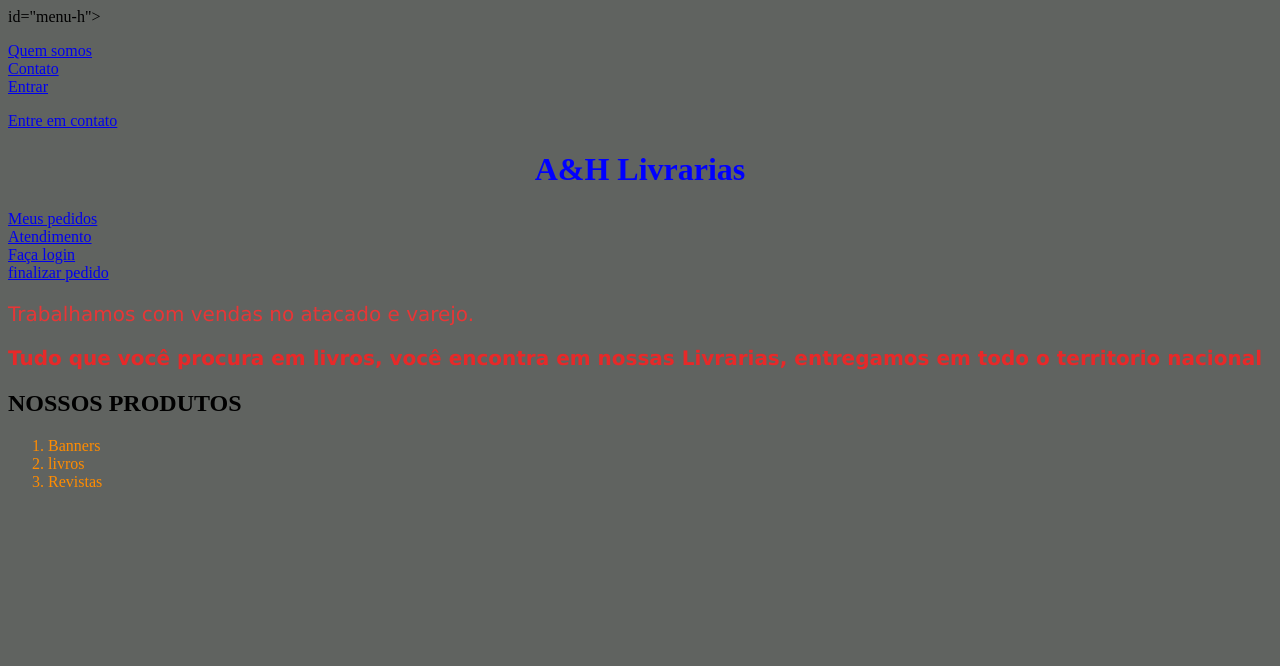
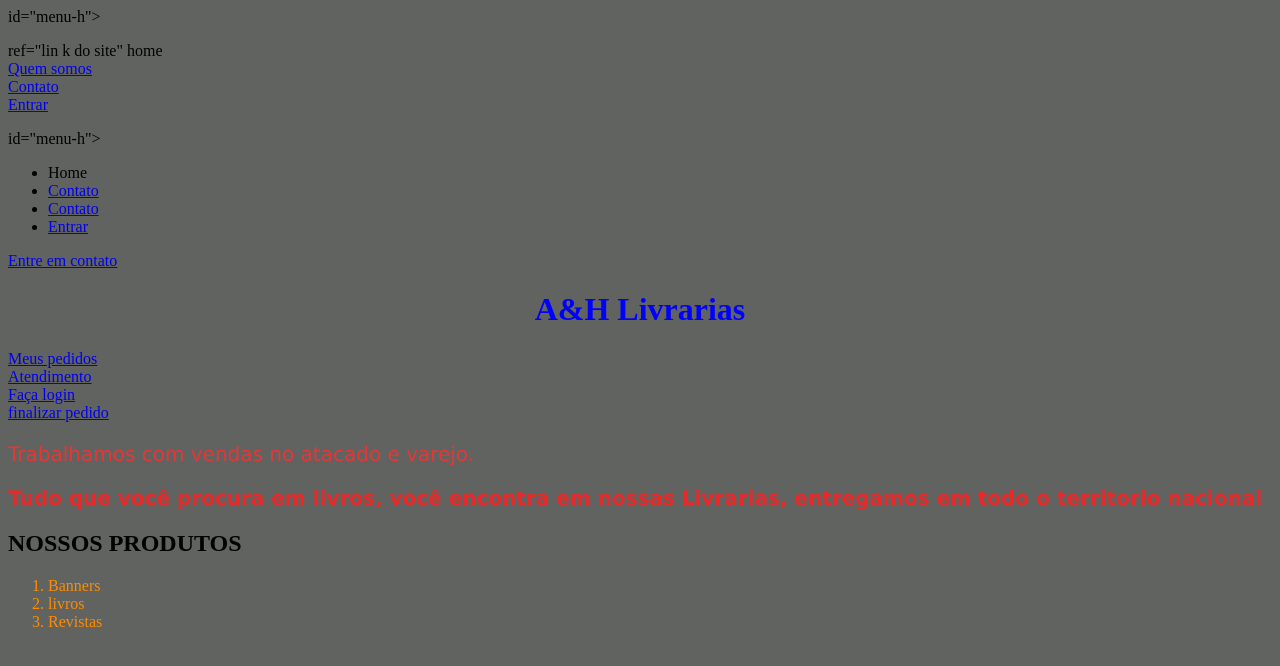
Before and after one commit to ayltonf/Praticasite, a plain HTML site: page index.html in a window 1280 px wide. Drawn offline with Linux system fonts and the light colour scheme.

Commit message:
wgrbbweb

```diff
--- a/index.html
+++ b/index.html
@@ -12,7 +12,23 @@
         <meta content='100006113770222' property='fb:admins'/>
 		<link rel="atylesheet" type="text/css" href="style.css">
 
+		<body>
+			<nav> id="menu-h">
+				<ul id="menu-h">
+					<li>
+						<a> ref="lin k do site"
+						   home
+						</a>
+					</li>
 
+					<li><a href="link
+					<li><a href="#">Quem somos</a></li>
+					<li><a href="#">Contato</a></li>
+					<li><a href="#">Entrar</a></li>
+				</ul>
+			</nav>
+
+		</body>
 	</head>
 
 	<style>
@@ -94,16 +110,19 @@
   	<body>
 
 		<nav> id="menu-h">
-			<ul id="menu-h">
+			<ul>
 				<li>
-					<a ref="lin k do site"
-					   home
+					<a ref="https://ayltonf.github.io/Praticasite/#">
+					   Home
 					</a>
 				</li>
 
 				<li><a href="link
-				<li><a href="#">Quem somos</a></li>
+
 				<li><a href="#">Contato</a></li>
+
+				<li><a href="#">Contato</a></li>
+
 				<li><a href="#">Entrar</a></li>
 			</ul>
 		</nav>
```
